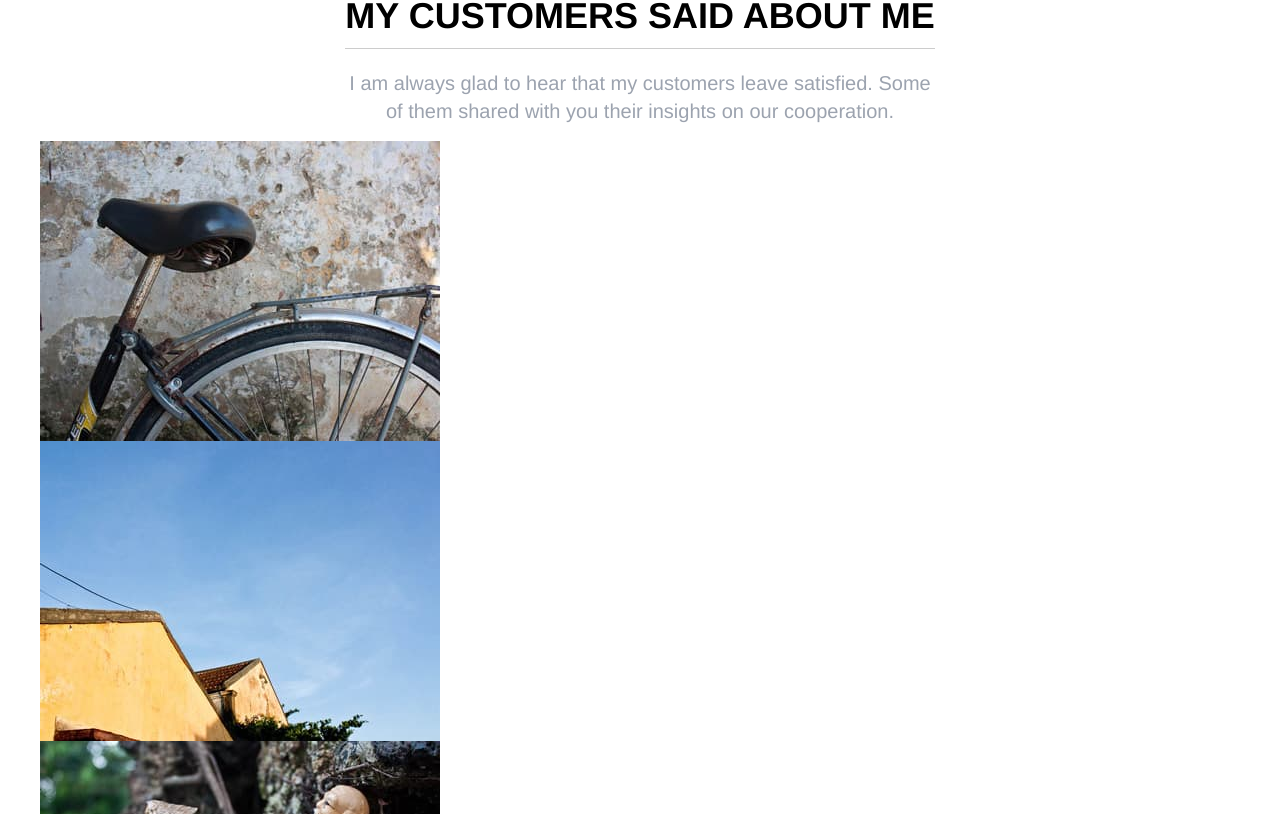
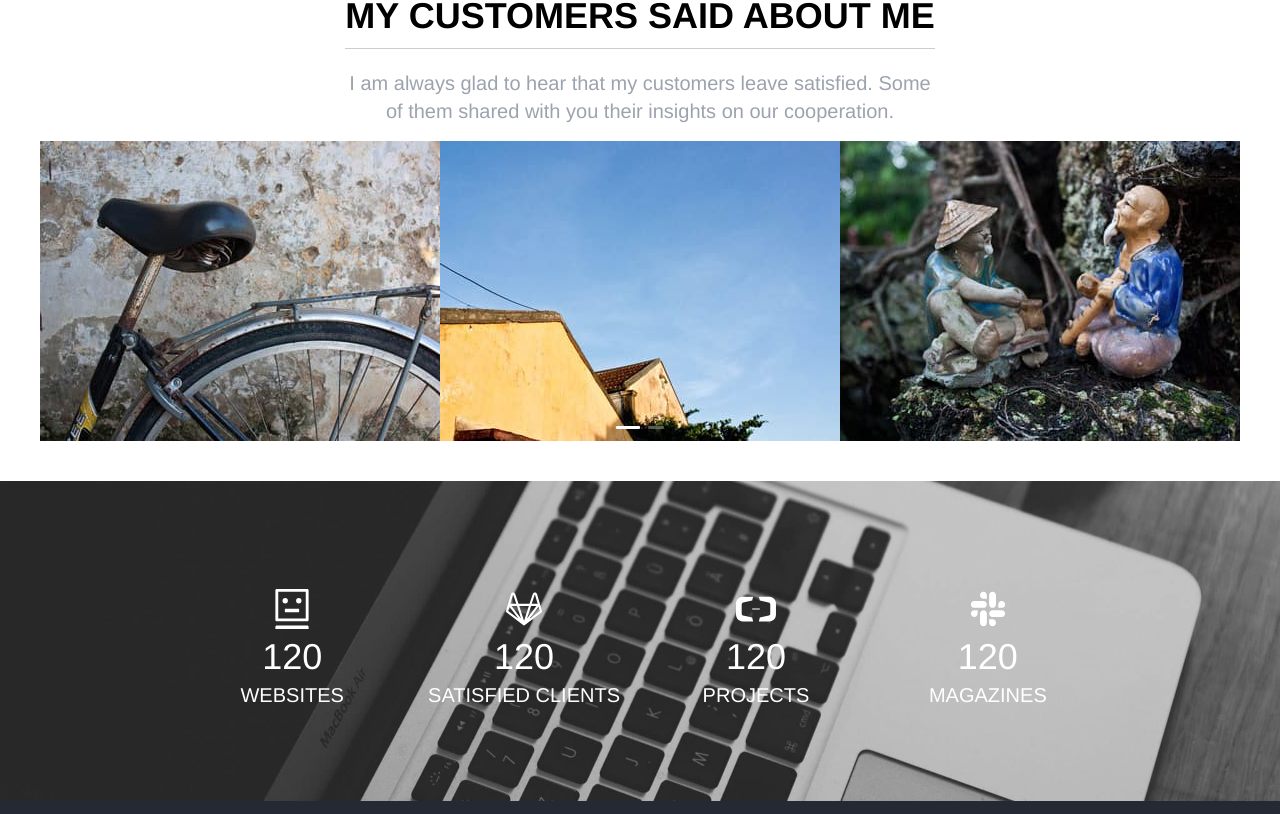
Before and after one commit to xbysir/nuxt3-demo, a Nuxt app: page / in a window 1280 px wide. Shown: the part 1926-2740 px from the top of the page. Built offline with nearby package versions, Linux system fonts and the light colour scheme.

Commit message:
fix: 偏移距离

```diff
--- a/src/pages/index.vue
+++ b/src/pages/index.vue
@@ -128,9 +128,9 @@
           cooperation.
         </p>
       </div>
-      <div class="content" data-aos="fade-right" data-aos-offset="300" data-aos-easing="ease-in-sine">
+      <div class="content" data-aos="fade-up" data-aos-offset="300" data-aos-easing="ease-in-sine">
         <a-carousel effect="fade">
-          <a-row>
+          <a-row class="sm:!flex">
             <a-col :xs="24" :sm="24" :md="8" :lg="8" :xl="8">
               <img class="w-full object-cover" src="../assets/images/portfolio-1.jpg" alt="" />
             </a-col>
@@ -142,7 +142,7 @@
             </a-col>
           </a-row>
 
-          <a-row>
+          <a-row class="sm:!flex">
             <a-col :xs="24" :sm="24" :md="8" :lg="8" :xl="8">
               <img class="w-full object-cover" src="../assets/images/portfolio-4.jpg" alt="" />
             </a-col>
@@ -157,10 +157,12 @@
       </div>
     </section>
     <!-- statistics -->
-    <section class="statistics-bg bg-cover bg-center sm:h-80">
+    <section class="statistics-bg relative bg-cover bg-center sm:h-80">
       <div class="container mx-auto flex h-full flex-row items-center justify-center text-center">
         <div
           class="list mt-4 grid grid-cols-1 items-center justify-center gap-10 uppercase text-white sm:grid-cols-4 sm:flex-row sm:flex-wrap"
+          data-aos="fade-up"
+          data-aos-offset="0"
         >
           <div class="items">
             <div class="mb-2">
@@ -193,7 +195,6 @@
         </div>
       </div>
     </section>
-    <div class="h-1 bg-gray-200"></div>
     <!-- back top -->
     <BackTop />
   </div>
--- a/src/plugins/aos.client.js
+++ b/src/plugins/aos.client.js
@@ -16,11 +16,14 @@ export default defineNuxtPlugin(nuxtApp => {
       // 以下选项可以通过 `data-aos-*` 属性覆盖
       duration: 1000, // 动画持续时间 (毫秒)
       easing: 'ease-out-quart', // 动画缓动函数
-      offset: 120, // 触发动画的偏移量 (px)
+      offset: 50, // 触发动画的偏移量 (px)
       delay: 0, // 动画延迟 (毫秒)
       once: false, // 动画是否只播放一次
       mirror: false, // 元素滚动出视窗时是否反向播放动画
       anchorPlacement: 'top-bottom' // 动画触发点位置
     })
+    window.addEventListener('load', () => {
+      AOS.refresh() // 页面加载后刷新 AOS
+    })
   }
 })
```
